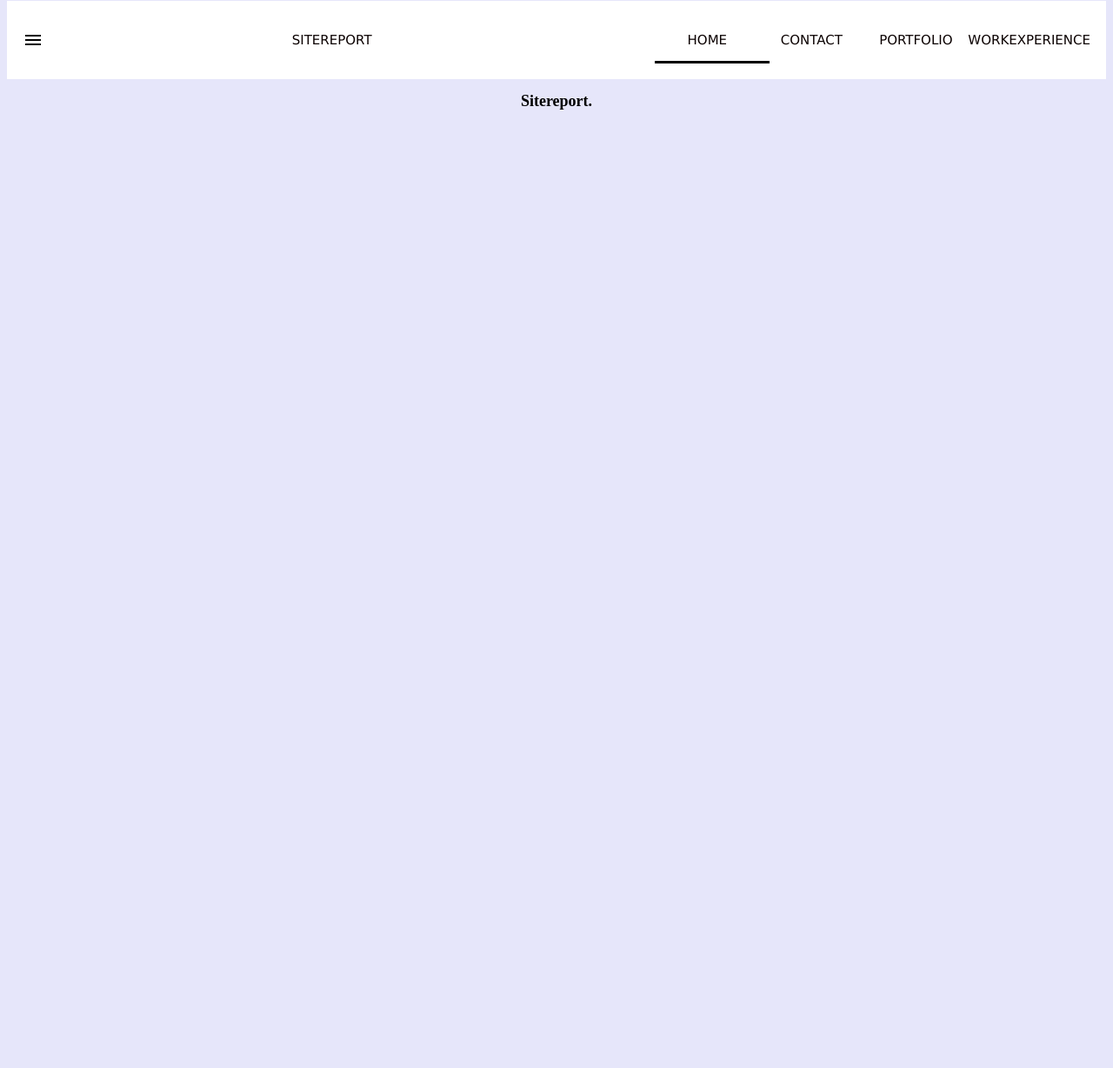
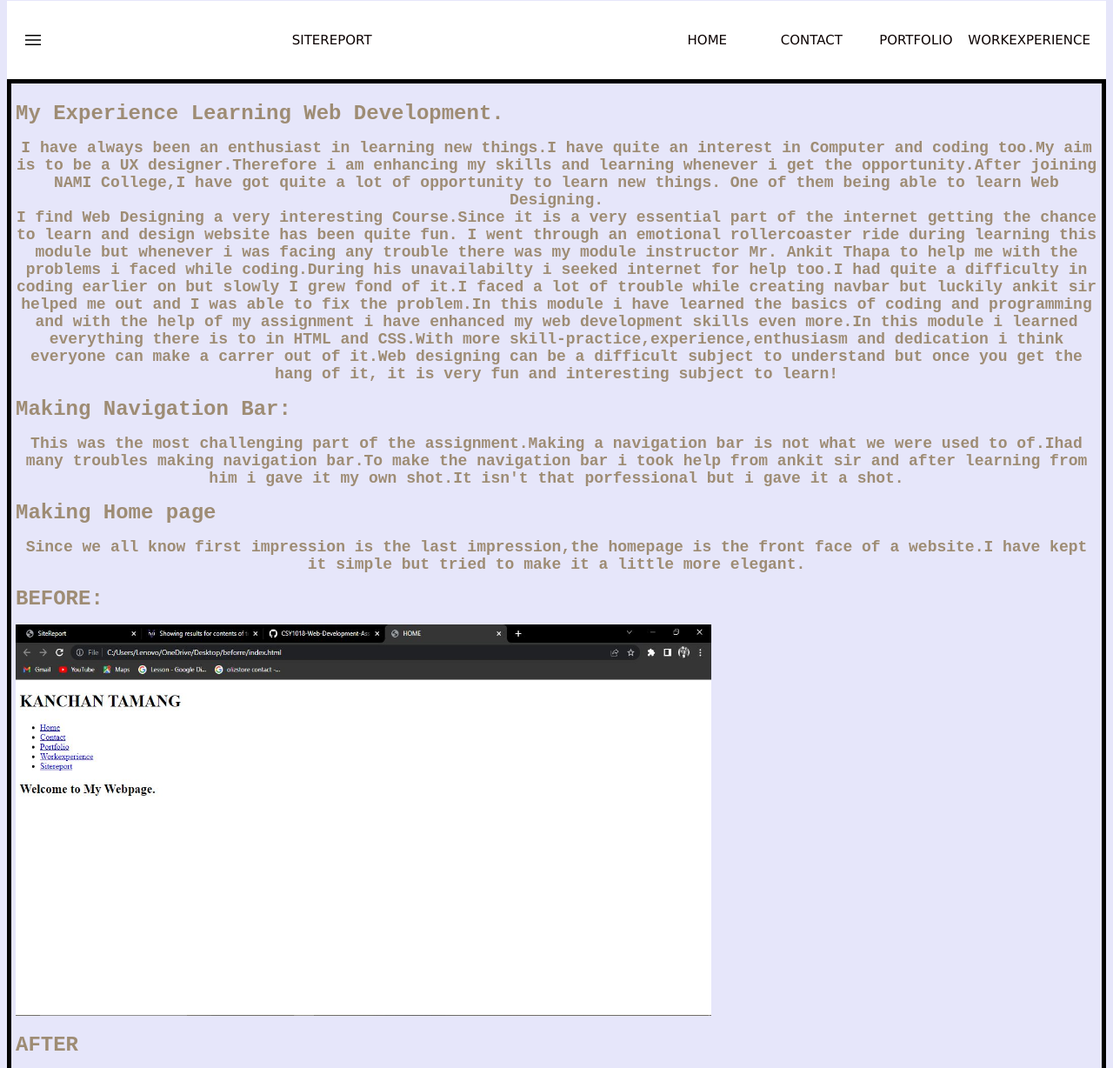
Before and after one commit to kendalltheeng/CSY1018-Web-Development-Assignment-I-23834826-Kanchan-Tamang-Project, a plain HTML site: page sitereport.html in a window 1280 px wide. Shown: the part 136-1364 px from the top of the page at 87% size. Before the commit the page ends 800 px from the top, so only its background shows below. Drawn offline with nearby package versions, Linux system fonts and the light colour scheme.

Commit message:
edited sitereport

```diff
--- a/css/style.css
+++ b/css/style.css
@@ -208,7 +208,7 @@ main
 
 .bax h4{
     position:relative;
-    color:#e6aaad;
+    color:#d14148;
 }
 .bax h1{
     font-size: 20px;
@@ -218,9 +218,9 @@ main
 }
 .bax p{
     line-height: 1.2;
-    color: #d15d55;
+    color: #183364;
     font-size: 17px;
-    font-family: cursive;
+    font-family: 'Lucida Sans', 'Lucida Sans Regular', 'Lucida Grande', 'Lucida Sans Unicode', Geneva, Verdana, sans-serif;
 }
 .oho {
     box-align: center;
@@ -228,15 +228,15 @@ main
 }
 .btn {
     font-family: 'Courier New', Courier, monospace;
-    margin-top: 250px;
-    margin-bottom: 210px;
+    margin-top: 260px;
+    margin-bottom: 200px;
     font-weight: bolder;
     box-align:center;
     background-color: #e8e8f5;
     margin-right: 150px;
     cursor: pointer;
 }
-<style>
+
 .material-symbols-outlined {
   font-variation-settings:
   'FILL' 0,
@@ -244,4 +244,18 @@ main
   'GRAD' 0,
   'opsz' 48
 }
-</style>
+
+
+.reporttt {
+    width:100%;
+    height:600vh;
+    color:rgba(102, 70, 10, 0.562);
+    font-family: 'Courier New', Courier, monospace;
+    box-sizing:border-box;
+    border:solid black 5px;
+    padding:5px;
+}
+.reporttt img {
+    width: 800px;
+    height:450px;
+}
--- a/sitereport.html
+++ b/sitereport.html
@@ -2,7 +2,7 @@
 <html>
     <head>
         <title>SiteReport</title>
-        <link rel="stylesheet" href="https://fonts.googleapis.com/css2?family=Material+Symbols+Outlined:opsz,wght,FILL,GRAD@20..48,100..700,0..1,-50..200" />
+        <link rel="stylesheet" href="https://fonts.googleapis.com/css2?family=Material+Symbols+Outlined:opsz,wght,FILL,GRAD@20..48,100..700,0..1,-50..200" >
     <LINK rel="stylesheet" href="./css/style.css">
         </head>
     <body>
@@ -30,14 +30,24 @@
                                     <li class="nav-item">
                                         <a href="workexperience.html" class="nav-link">Workexperience</a>
                                         </li>
-                                        <div class="active"></div>
-                            </ul>
+                                 </ul>
                         </nav>
                         </header>
+                        </div>
             </nav>
         </div>
-        <div>
-            <h2>Sitereport.</h2>
-        </div>
+        <div class="reporttt">
+            <h1>My Experience Learning Web Development.</h1>
+            <h2>I have always been an enthusiast in learning new things.I have quite an interest in Computer and coding too.My aim is to be a UX designer.Therefore i am enhancing my skills and learning whenever i get the opportunity.After joining NAMI College,I have got quite a lot of opportunity to learn new things. One of them being able to learn Web Designing.<br>
+                I find Web Designing a very interesting Course.Since it is a very essential part of the internet getting the chance to learn and design website has been quite fun. I went through an emotional rollercoaster ride during learning this module but whenever i was facing any trouble there was my module instructor Mr. Ankit Thapa to help me with the problems i faced while coding.During his unavailabilty i seeked internet for help too.I had quite a difficulty in coding earlier on but slowly I grew fond of it.I faced a lot of trouble while creating navbar but luckily ankit sir helped me out and I was able to fix the problem.In this module i have learned the basics of coding and programming and with the help of my assignment i have enhanced my web development skills even more.In this module i learned everything there is  to in HTML and CSS.With more skill-practice,experience,enthusiasm and dedication i think everyone can make a carrer out of it.Web designing can be a difficult subject to understand but once you get the hang of it, it is very fun and interesting subject to learn!</h2>
+                <h1>Making Navigation Bar:</h1>
+                <h2>This was the most challenging part of the assignment.Making a navigation bar is not what we were used to of.Ihad many troubles making navigation bar.To make the navigation bar i took help from ankit sir and after learning from him i gave it my own shot.It isn't that porfessional but i gave it a shot.</h2>
+                <h1>Making Home page</h1>
+                <h2>Since we all know first impression is the last impression,the homepage is the front face of a website.I have kept it simple but tried to make it a little more elegant.</h2>
+                <h1>BEFORE:</h1>
+                <img src="image/beforeindex.JPG " alt="">
+                <h1>AFTER</h1>
+                <img src="image/homepage.JPG" alt="">
+            </div>
     </body>
     </html>
```
Also changed, not shown: contact.html (+3 -3 lines), index.html (+2 -5 lines), portfolio.html (+4 -4 lines), workexperience.html (+7 -7 lines), image/beforecontact.JPG (added), image/beforeindex.JPG (added), image/beforeportfolio.JPG (added), image/beforeworkexpereince.JPG (added), image/contact.JPG (added), image/contactvalidated.JPG (added), image/cssvalidated.JPG (added), image/homepage.JPG (added), image/indexvalidated.JPG (added), image/portfolio.JPG (added), 3 more files.
